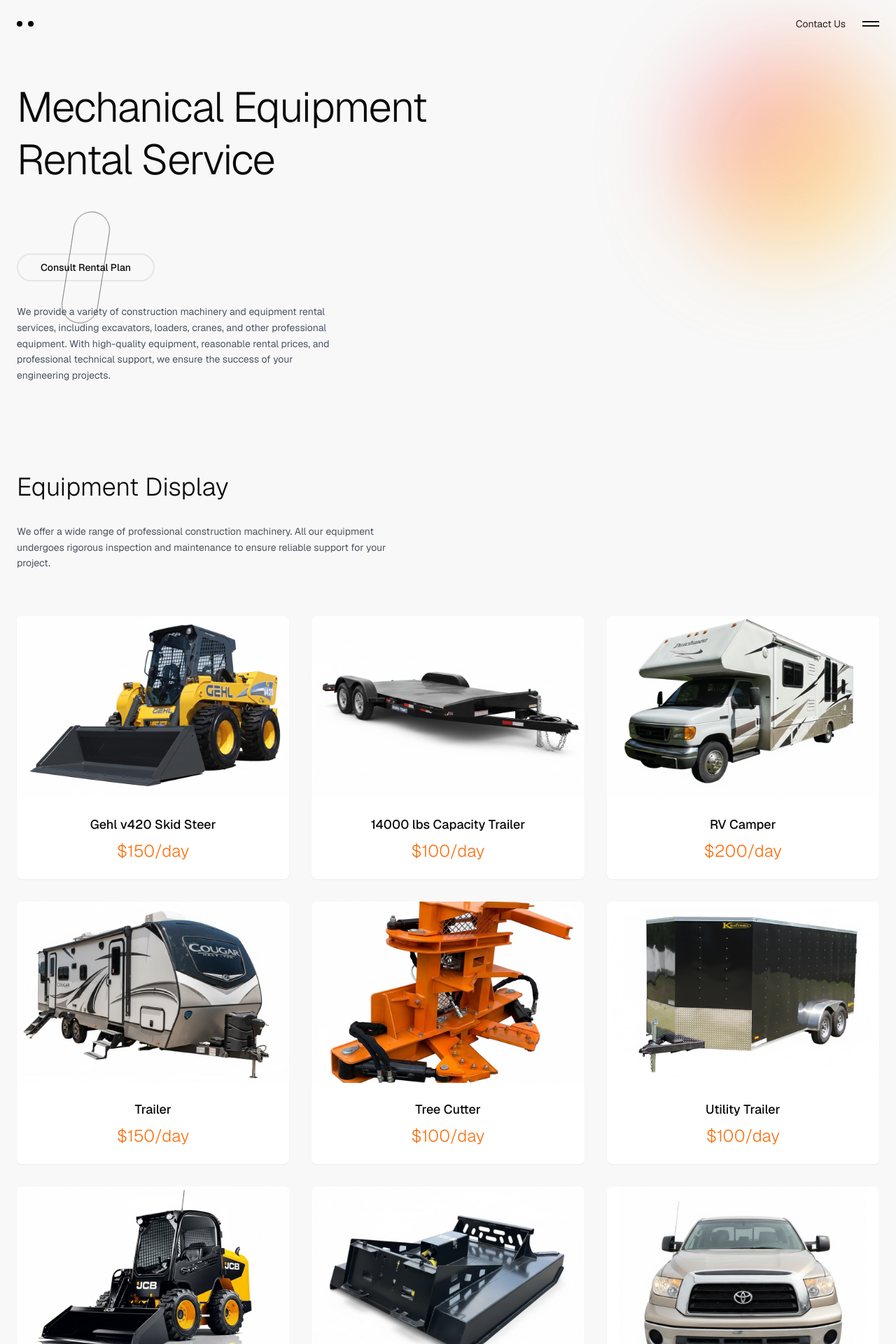
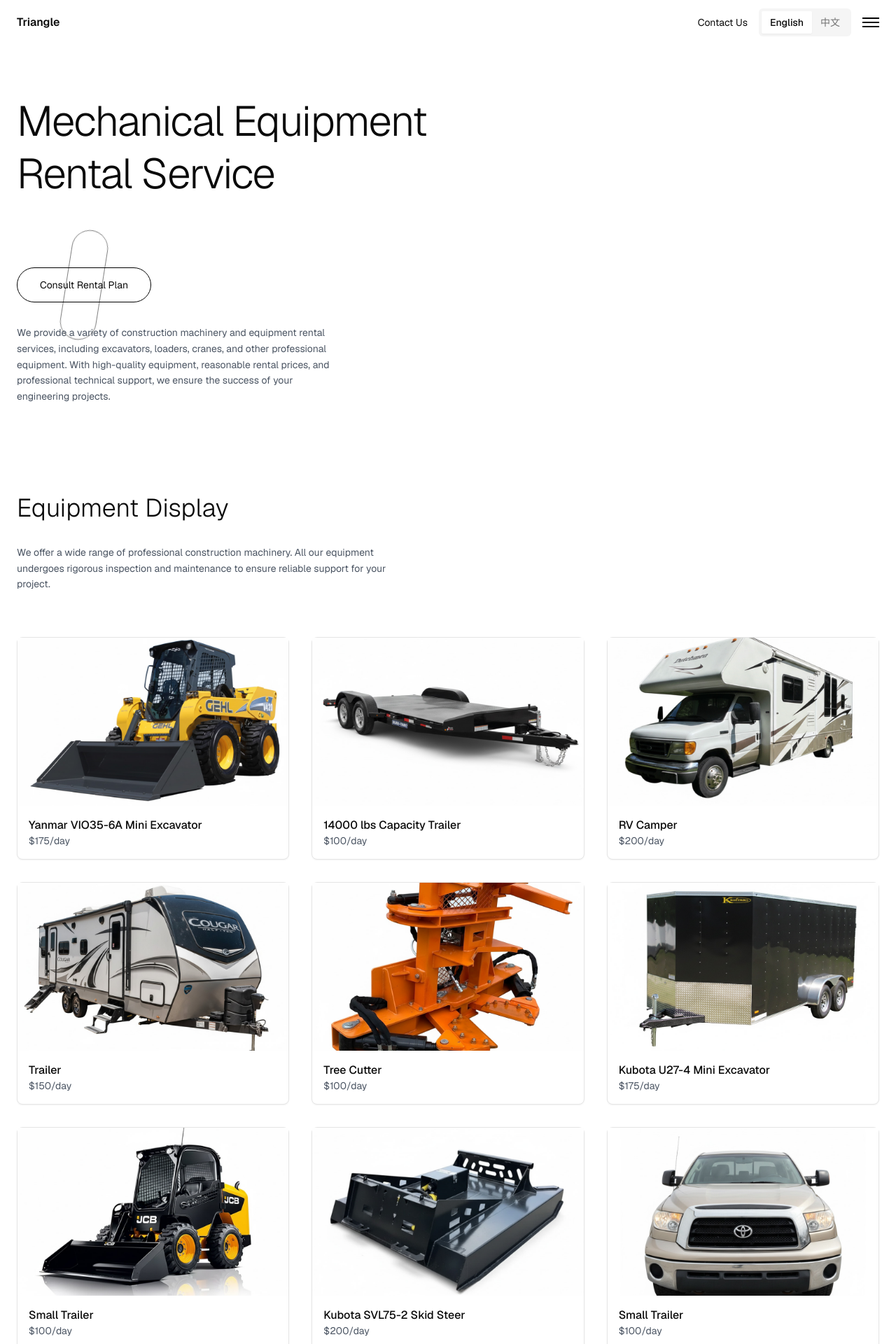
Before and after one commit to trianglegroup/mechanical-equipment-leasing-web, a Next.js app: page / in a window 1280 px wide. Shown: the top 1920 px of the page at 70% size. Built offline with nearby package versions, Linux system fonts and the light colour scheme.

Commit message:
feat: implement language toggle with tabs

```diff
--- a/app/layout.tsx
+++ b/app/layout.tsx
@@ -5,8 +5,8 @@ import { Analytics } from '@vercel/analytics/next'
 import './globals.css'
 
 export const metadata: Metadata = {
-  title: 'Mechanical Equipment Leasing Service',
-  description: 'Providing rental services for various construction machinery and equipment, including excavators, trailers, RVs, and other professional equipment',
+  title: 'Mechanical Equipment Leasing Service | 机械设备租赁服务',
+  description: 'Providing rental services for various construction machinery and equipment, including excavators, trailers, RVs, and other professional equipment. 提供各类工程机械设备租赁服务，包括挖掘机、拖车、房车等专业设备',
 }
 
 export default function RootLayout({
--- a/app/page.tsx
+++ b/app/page.tsx
@@ -1,12 +1,14 @@
 "use client"
+
 import { Button } from "@/components/ui/button"
 import { Card, CardContent } from "@/components/ui/card"
+import { Tabs, TabsContent, TabsList, TabsTrigger } from "@/components/ui/tabs"
 
 const products = [
   {
     id: 1,
-    name: "Gehl v420 Skid Steer",
-    price: "$150/day",
+    name: "Yanmar VIO35-6A Mini Excavator",
+    price: "$175/day",
     image: "/1.jpg",
   },
   {
@@ -35,25 +37,25 @@ const products = [
   },
   {
     id: 6,
-    name: "Utility Trailer",
-    price: "$100/day",
+    name: "Kubota U27-4 Mini Excavator",
+    price: "$175/day",
     image: "/6.jpg",
   },
   {
     id: 7,
-    name: "Skid Steer",
-    price: "$150/day",
+    name: "Small Trailer",
+    price: "$100/day",
     image: "/7.jpg",
   },
   {
     id: 8,
-    name: "Bush Hog",
-    price: "$100/day",
+    name: "Kubota SVL75-2 Skid Steer",
+    price: "$200/day",
     image: "/8.jpg",
   },
   {
     id: 9,
-    name: "Toyota Tundra",
+    name: "Small Trailer",
     price: "$100/day",
     image: "/9.jpg",
   },
@@ -65,8 +67,8 @@ const products = [
   },
   {
     id: 11,
-    name: "John Deere Tractor",
-    price: "$120/day",
+    name: "Small Trailer",
+    price: "$100/day",
     image: "/11.jpg",
   },
   {
@@ -77,8 +79,8 @@ const products = [
   },
   {
     id: 13,
-    name: "2018 Ford F-350 Super Duty XL Crew Cab 4WD",
-    price: "$200/day",
+    name: "Small Trailer",
+    price: "$100/day",
     image: "/13.jpg",
   },
   {
@@ -89,41 +91,43 @@ const products = [
   },
   {
     id: 15,
-    name: "15 seats minibus with wheelchair lift",
-    price: "$150/day",
+    name: "Small Trailer",
+    price: "$100/day",
     image: "/15.jpg",
   },
 ]
 
 export default function Page() {
   return (
-    <div className="min-h-screen bg-[#f8f8f8]">
-      <header className="flex items-center justify-between p-6">
-        <div className="flex space-x-2">
-          <div className="h-2 w-2 rounded-full bg-black"></div>
-          <div className="h-2 w-2 rounded-full bg-black"></div>
+    <Tabs defaultValue="en">
+      <div className="font-sans">
+        <header className="sticky top-0 z-50 bg-white/80 backdrop-blur-sm">
+          <div className="container mx-auto flex h-16 items-center justify-between px-4 md:px-6">
+            <div className="flex items-center space-x-4">
+              <span className="font-semibold">Triangle</span>
             </div>
-        <div className="flex items-center space-x-6">
+            <div className="flex items-center space-x-4">
               <button
                 onClick={() => document.getElementById("contact")?.scrollIntoView({ behavior: "smooth" })}
                 className="text-sm hover:underline cursor-pointer"
               >
                 Contact Us
               </button>
+              <TabsList>
+                <TabsTrigger value="en">English</TabsTrigger>
+                <TabsTrigger value="zh">中文</TabsTrigger>
+              </TabsList>
               <button className="flex flex-col space-y-1">
+                <span className="h-0.5 w-6 bg-black"></span>
                 <span className="h-0.5 w-6 bg-black"></span>
                 <span className="h-0.5 w-6 bg-black"></span>
               </button>
             </div>
+          </div>
         </header>
 
-      <main className="relative px-6 pt-12">
-        {/* Gradient blob */}
-        <div
-          className="absolute right-0 top-0 h-[300px] w-[300px] animate-pulse rounded-full bg-gradient-to-br from-pink-400 via-orange-300 to-yellow-200 opacity-70 blur-3xl"
-          aria-hidden="true"
-        />
-
+        <main className="container mx-auto px-4 py-16 md:px-6">
+          <TabsContent value="en">
             <div className="relative">
               <h1 className="max-w-3xl text-6xl font-light leading-tight tracking-tight">
                 Mechanical Equipment
@@ -135,7 +139,7 @@ export default function Page() {
                 <div className="max-w-md">
                   <Button
                     variant="outline"
-                className="rounded-full border-2 px-8 bg-transparent"
+                    className="relative rounded-full border-black px-8 py-6 text-sm font-normal"
                     onClick={() => document.getElementById("contact")?.scrollIntoView({ behavior: "smooth" })}
                   >
                     <span className="relative">
@@ -147,10 +151,7 @@ export default function Page() {
                     We provide a variety of construction machinery and equipment rental services, including excavators, loaders, cranes, and other professional equipment. With high-quality equipment, reasonable rental prices, and professional technical support, we ensure the success of your engineering projects.
                   </p>
                 </div>
-
-
               </div>
-
 
               <section className="mt-32">
                 <h2 className="text-4xl font-light mb-8">Equipment Display</h2>
@@ -159,26 +160,19 @@ export default function Page() {
                 </p>
 
                 {/* Products Grid */}
-            <div className="grid grid-cols-1 md:grid-cols-2 lg:grid-cols-3 gap-8 mb-16">
+                <div className="grid grid-cols-1 gap-8 sm:grid-cols-2 lg:grid-cols-3">
                   {products.map((product) => (
-                <Card key={product.id} className="bg-white border-0 shadow-sm hover:shadow-md transition-shadow">
+                    <Card key={product.id}>
                       <CardContent className="p-0">
-                    <div className="aspect-[3/2] overflow-hidden rounded-t-lg">
-                      <img
-                        src={product.image || "/placeholder.svg"}
-                        alt={product.name}
-                        className="w-full h-full object-cover hover:scale-105 transition-transform duration-300"
-                      />
-                    </div>
-                    <div className="p-6 text-center">
-                      <h3 className="text-lg font-medium mb-2">{product.name}</h3>
-                      <p className="text-2xl font-light text-orange-500">{product.price}</p>
+                        <img src={product.image} alt={product.name} className="h-60 w-full object-cover" />
+                        <div className="p-4">
+                          <h3 className="font-medium">{product.name}</h3>
+                          <p className="text-sm text-gray-600">{product.price}</p>
                         </div>
                       </CardContent>
                     </Card>
                   ))}
                 </div>
-
               </section>
 
               {/* Contact Section */}
@@ -190,16 +184,22 @@ export default function Page() {
 
                 <div className="grid grid-cols-1 md:grid-cols-2 lg:grid-cols-3 gap-8 mb-16">
                   {/* Contact Cards */}
-              <Card className="bg-white border-0 shadow-sm hover:shadow-md transition-shadow">
-                <CardContent className="p-8 text-center">
-                  <div className="w-12 h-12 bg-orange-100 rounded-full flex items-center justify-center mx-auto mb-4">
-                    <svg className="w-6 h-6 text-orange-500" fill="none" stroke="currentColor" viewBox="0 0 24 24">
+                  <Card className="text-center">
+                    <CardContent className="p-8">
+                      <div className="mx-auto mb-4 flex h-16 w-16 items-center justify-center rounded-full bg-gray-100">
+                        <svg
+                          className="h-8 w-8 text-gray-600"
+                          fill="none"
+                          stroke="currentColor"
+                          viewBox="0 0 24 24"
+                          xmlns="http://www.w3.org/2000/svg"
+                        >
                           <path
                             strokeLinecap="round"
                             strokeLinejoin="round"
-                        strokeWidth={2}
+                            strokeWidth="2"
                             d="M3 5a2 2 0 012-2h3.28a1 1 0 01.948.684l1.498 4.493a1 1 0 01-.502 1.21l-2.257 1.13a11.042 11.042 0 005.516 5.516l1.13-2.257a1 1 0 011.21-.502l4.493 1.498a1 1 0 01.684.949V19a2 2 0 01-2 2h-1C9.716 21 3 14.284 3 6V5z"
-                      />
+                          ></path>
                         </svg>
                       </div>
                       <h3 className="text-lg font-medium mb-2">Phone Consultation</h3>
@@ -207,17 +207,22 @@ export default function Page() {
                       <p className="text-lg font-light">919-949-6226</p>
                     </CardContent>
                   </Card>
-
-              <Card className="bg-white border-0 shadow-sm hover:shadow-md transition-shadow">
-                <CardContent className="p-8 text-center">
-                  <div className="w-12 h-12 bg-orange-100 rounded-full flex items-center justify-center mx-auto mb-4">
-                    <svg className="w-6 h-6 text-orange-500" fill="none" stroke="currentColor" viewBox="0 0 24 24">
+                  <Card className="text-center">
+                    <CardContent className="p-8">
+                      <div className="mx-auto mb-4 flex h-16 w-16 items-center justify-center rounded-full bg-gray-100">
+                        <svg
+                          className="h-8 w-8 text-gray-600"
+                          fill="none"
+                          stroke="currentColor"
+                          viewBox="0 0 24 24"
+                          xmlns="http://www.w3.org/2000/svg"
+                        >
                           <path
                             strokeLinecap="round"
                             strokeLinejoin="round"
-                        strokeWidth={2}
-                        d="M3 8l7.89 4.26a2 2 0 002.22 0L21 8M5 19h14a2 2 0 002-2V7a2 2 0 00-2-2H5a2 2 0 00-2 2v10a2 2 0 002 2z"
-                      />
+                            strokeWidth="2"
+                            d="M3 8l7.89 5.26a2 2 0 002.22 0L21 8M5 19h14a2 2 0 002-2V7a2 2 0 00-2-2H5a2 2 0 00-2 2v10a2 2 0 002 2z"
+                          ></path>
                         </svg>
                       </div>
                       <h3 className="text-lg font-medium mb-2">Email Contact</h3>
@@ -225,23 +230,28 @@ export default function Page() {
                       <p className="text-lg font-light">sniusanjiaoacc@gmail.com</p>
                     </CardContent>
                   </Card>
-
-              <Card className="bg-white border-0 shadow-sm hover:shadow-md transition-shadow">
-                <CardContent className="p-8 text-center">
-                  <div className="w-12 h-12 bg-orange-100 rounded-full flex items-center justify-center mx-auto mb-4">
-                    <svg className="w-6 h-6 text-orange-500" fill="none" stroke="currentColor" viewBox="0 0 24 24">
+                  <Card className="text-center">
+                    <CardContent className="p-8">
+                      <div className="mx-auto mb-4 flex h-16 w-16 items-center justify-center rounded-full bg-gray-100">
+                        <svg
+                          className="h-8 w-8 text-gray-600"
+                          fill="none"
+                          stroke="currentColor"
+                          viewBox="0 0 24 24"
+                          xmlns="http://www.w3.org/2000/svg"
+                        >
                           <path
                             strokeLinecap="round"
                             strokeLinejoin="round"
-                        strokeWidth={2}
+                            strokeWidth="2"
                             d="M17.657 16.657L13.414 20.9a1.998 1.998 0 01-2.827 0l-4.244-4.243a8 8 0 1111.314 0z"
-                      />
+                          ></path>
                           <path
                             strokeLinecap="round"
                             strokeLinejoin="round"
-                        strokeWidth={2}
+                            strokeWidth="2"
                             d="M15 11a3 3 0 11-6 0 3 3 0 016 0z"
-                      />
+                          ></path>
                         </svg>
                       </div>
                       <h3 className="text-lg font-medium mb-2">Company Address</h3>
@@ -257,7 +267,151 @@ export default function Page() {
                 </div>
               </section>
             </div>
+          </TabsContent>
+
+          <TabsContent value="zh">
+            <div className="relative">
+              <h1 className="max-w-3xl text-6xl font-light leading-tight tracking-tight">
+                机械设备
+                <br />
+                租赁服务
+              </h1>
+
+              <div className="mt-24 flex justify-between">
+                <div className="max-w-md">
+                  <Button
+                    variant="outline"
+                    className="relative rounded-full border-black px-8 py-6 text-sm font-normal"
+                    onClick={() => document.getElementById("contact")?.scrollIntoView({ behavior: "smooth" })}
+                  >
+                    <span className="relative">
+                      咨询租赁方案
+                      <div className="absolute -left-4 -right-4 -top-4 -bottom-4 animate-spin-slow rounded-full border border-black opacity-50"></div>
+                    </span>
+                  </Button>
+                  <p className="mt-8 text-sm leading-relaxed text-gray-600">
+                    我们提供各类工程机械设备租赁服务，包括挖掘机、装载机、起重机等专业设备。以优质的设备状态、合理的租赁价格和专业的技术支持，为您的工程项目保驾护航。
+                  </p>
+                </div>
+              </div>
+
+              <section className="mt-32">
+                <h2 className="text-4xl font-light mb-8">设备展示</h2>
+                <p className="max-w-xl text-sm leading-relaxed text-gray-600 mb-16">
+                  我们提供各类专业工程机械设备，所有设备均经过严格检测和维护，确保为您的项目提供可靠的机械支持。
+                </p>
+
+                {/* Products Grid */}
+                <div className="grid grid-cols-1 gap-8 sm:grid-cols-2 lg:grid-cols-3">
+                  {products.map((product) => (
+                    <Card key={product.id}>
+                      <CardContent className="p-0">
+                        <img src={product.image} alt={product.name} className="h-60 w-full object-cover" />
+                        <div className="p-4">
+                          <h3 className="font-medium">{product.name}</h3>
+                          <p className="text-sm text-gray-600">{product.price}</p>
+                        </div>
+                      </CardContent>
+                    </Card>
+                  ))}
+                </div>
+              </section>
+
+              {/* Contact Section */}
+              <section id="contact" className="mt-32 mb-16">
+                <h2 className="text-4xl font-light mb-8 text-center">联系我们</h2>
+                <p className="max-w-xl text-sm leading-relaxed text-gray-600 mb-16 text-center mx-auto">
+                  我们随时为您提供专业的机械设备租赁咨询服务。无论您有任何问题或需求，都可以通过以下方式联系我们。
+                </p>
+
+                <div className="grid grid-cols-1 md:grid-cols-2 lg:grid-cols-3 gap-8 mb-16">
+                  {/* Contact Cards */}
+                  <Card className="text-center">
+                    <CardContent className="p-8">
+                      <div className="mx-auto mb-4 flex h-16 w-16 items-center justify-center rounded-full bg-gray-100">
+                        <svg
+                          className="h-8 w-8 text-gray-600"
+                          fill="none"
+                          stroke="currentColor"
+                          viewBox="0 0 24 24"
+                          xmlns="http://www.w3.org/2000/svg"
+                        >
+                          <path
+                            strokeLinecap="round"
+                            strokeLinejoin="round"
+                            strokeWidth="2"
+                            d="M3 5a2 2 0 012-2h3.28a1 1 0 01.948.684l1.498 4.493a1 1 0 01-.502 1.21l-2.257 1.13a11.042 11.042 0 005.516 5.516l1.13-2.257a1 1 0 011.21-.502l4.493 1.498a1 1 0 01.684.949V19a2 2 0 01-2 2h-1C9.716 21 3 14.284 3 6V5z"
+                          ></path>
+                        </svg>
+                      </div>
+                      <h3 className="text-lg font-medium mb-2">电话咨询</h3>
+                      <p className="text-sm text-gray-600 mb-3">工作日 9:00-18:00</p>
+                      <p className="text-lg font-light">919-949-6226</p>
+                    </CardContent>
+                  </Card>
+                  <Card className="text-center">
+                    <CardContent className="p-8">
+                      <div className="mx-auto mb-4 flex h-16 w-16 items-center justify-center rounded-full bg-gray-100">
+                        <svg
+                          className="h-8 w-8 text-gray-600"
+                          fill="none"
+                          stroke="currentColor"
+                          viewBox="0 0 24 24"
+                          xmlns="http://www.w3.org/2000/svg"
+                        >
+                          <path
+                            strokeLinecap="round"
+                            strokeLinejoin="round"
+                            strokeWidth="2"
+                            d="M3 8l7.89 5.26a2 2 0 002.22 0L21 8M5 19h14a2 2 0 002-2V7a2 2 0 00-2-2H5a2 2 0 00-2 2v10a2 2 0 002 2z"
+                          ></path>
+                        </svg>
+                      </div>
+                      <h3 className="text-lg font-medium mb-2">邮箱联系</h3>
+                      <p className="text-sm text-gray-600 mb-3">24小时在线接收</p>
+                      <p className="text-lg font-light">sniusanjiaoacc@gmail.com</p>
+                    </CardContent>
+                  </Card>
+                  <Card className="text-center">
+                    <CardContent className="p-8">
+                      <div className="mx-auto mb-4 flex h-16 w-16 items-center justify-center rounded-full bg-gray-100">
+                        <svg
+                          className="h-8 w-8 text-gray-600"
+                          fill="none"
+                          stroke="currentColor"
+                          viewBox="0 0 24 24"
+                          xmlns="http://www.w3.org/2000/svg"
+                        >
+                          <path
+                            strokeLinecap="round"
+                            strokeLinejoin="round"
+                            strokeWidth="2"
+                            d="M17.657 16.657L13.414 20.9a1.998 1.998 0 01-2.827 0l-4.244-4.243a8 8 0 1111.314 0z"
+                          ></path>
+                          <path
+                            strokeLinecap="round"
+                            strokeLinejoin="round"
+                            strokeWidth="2"
+                            d="M15 11a3 3 0 11-6 0 3 3 0 016 0z"
+                          ></path>
+                        </svg>
+                      </div>
+                      <h3 className="text-lg font-medium mb-2">公司地址</h3>
+                      <p className="text-sm text-gray-600 mb-3">欢迎实地考察</p>
+                      <p className="text-lg font-light">1601 Walnut St Ste 201<br />Cary, NC 27511</p>
+                    </CardContent>
+                  </Card>
+                </div>
+
+                {/* Footer */}
+                <div className="mt-16 pt-8 border-t border-gray-200 text-center">
+                  <p className="text-sm text-gray-500">© 2024 专业机械设备租赁. 保留所有权利.</p>
+                </div>
+              </section>
+            </div>
+          </TabsContent>
         </main>
       </div>
+    </Tabs>
   )
 }
```
Lines whose indentation alone changed are shown as unchanged.
